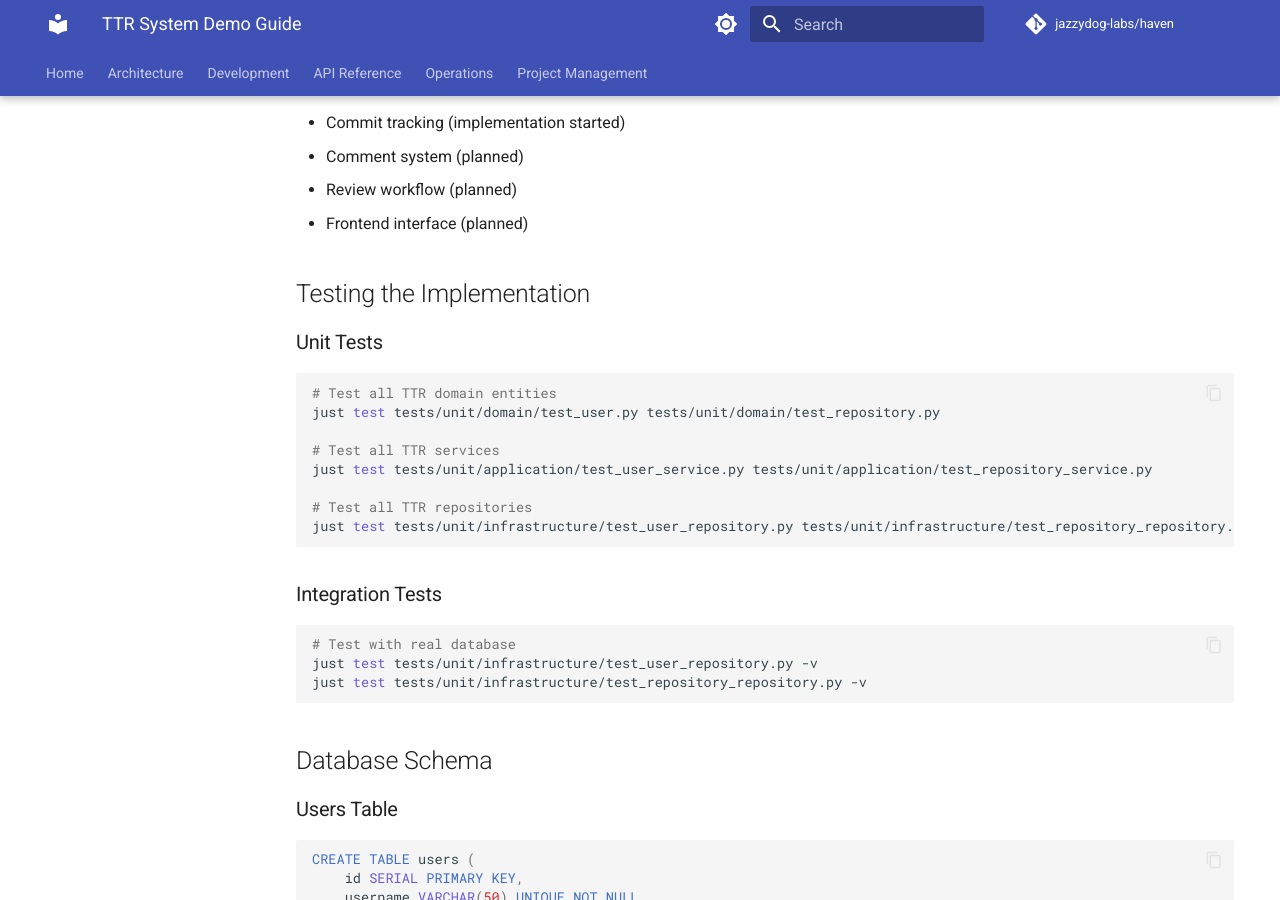
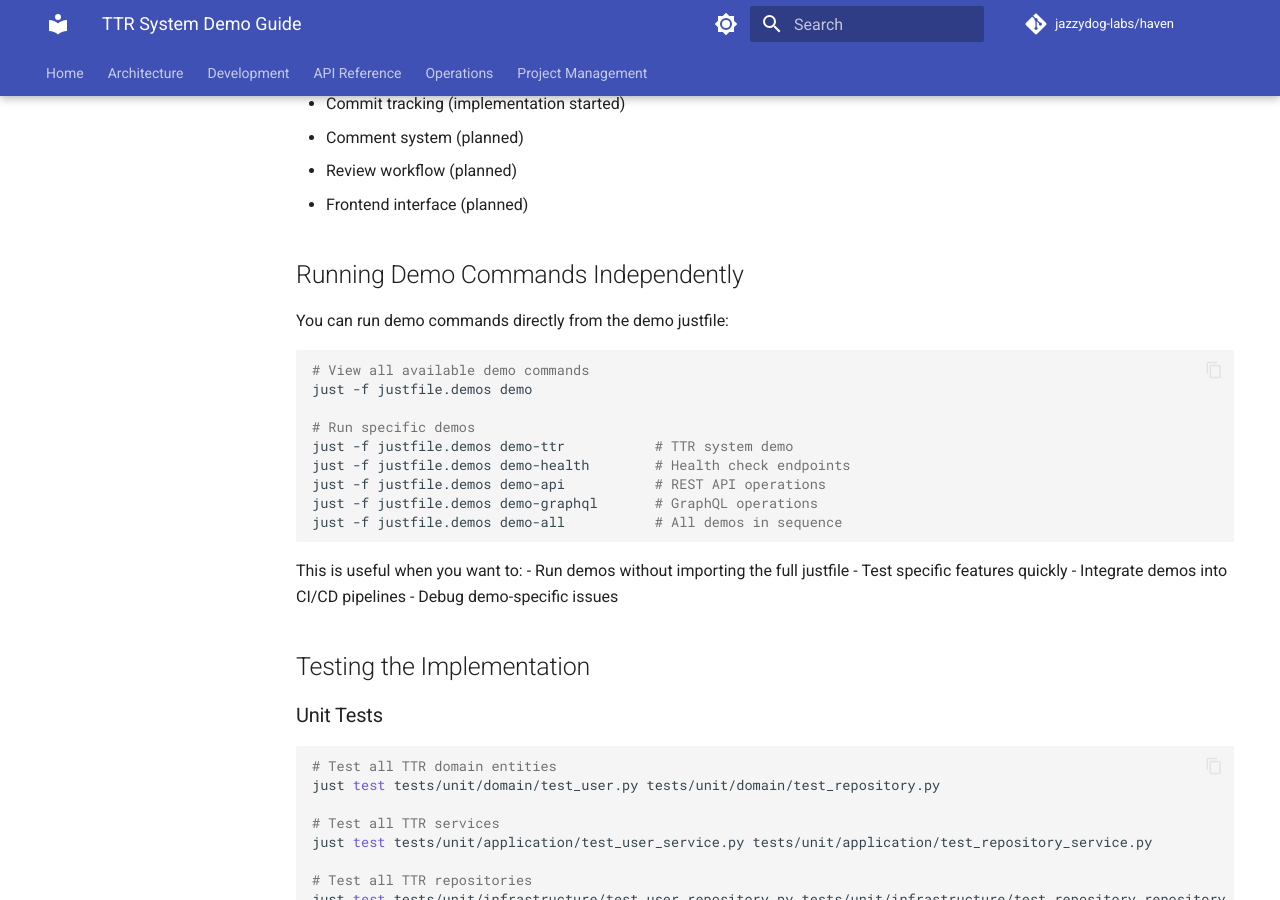
Before and after one commit to jazzydog-labs/haven, an MkDocs documentation site: the page built from docs/development/ttr-demo.md, in a window 1280 px wide and 900 px high, scrolled down 1158 px. Built offline with MkDocs 1.6.1 and Material for MkDocs 9.7.7, drawn with Linux system fonts in a browser that asks for light colours; comment, search, counter and statistics services are not loaded; the version menu is left out; some of the changed text lies outside the part shown.

Commit message:
fix: Make demo justfile runnable independently
Enable standalone execution of demo commands:
- Add required variables (api_dir, python, etc.) to justfile.demos
- Fix python path for standalone execution
- Update documentation with both execution options
- Test all demo commands work independently

Now you can run:
- `just demo-ttr` (via main justfile)
- `just -f justfile.demos demo-ttr` (standalone)
- `just -f justfile.demos demo` (list all demos)

This enables better CI/CD integration and isolated demo testing.

🤖 Generated with [Claude Code](https://claude.ai/code)

Co-Authored-By: Claude <noreply@anthropic.com>

````diff
--- a/docs/development/ttr-demo.md
+++ b/docs/development/ttr-demo.md
@@ -11,17 +11,16 @@ just db-up
 # 2. Run migrations to create TTR tables
 just db-migrate
 
-# 3. Start the API server
+# 3. Run the TTR demo (two options)
+
+# Option A: Using main Justfile
+just demo-ttr
+
+# Option B: Using demo Justfile directly
+just -f justfile.demos demo-ttr
+
+# 4. Optional: Start API server for interactive testing
 just run
-
-# 4. In another terminal, test the TTR features
-cd apps/api
-source .venv/bin/activate
-python -c "
-import asyncio
-from haven.demo.ttr_demo import demo_ttr_system
-asyncio.run(demo_ttr_system())
-"
 ```
 
 ## Implemented Features
@@ -44,6 +43,28 @@ asyncio.run(demo_ttr_system())
 - Comment system (planned)
 - Review workflow (planned)
 - Frontend interface (planned)
+
+## Running Demo Commands Independently
+
+You can run demo commands directly from the demo justfile:
+
+```bash
+# View all available demo commands
+just -f justfile.demos demo
+
+# Run specific demos
+just -f justfile.demos demo-ttr           # TTR system demo
+just -f justfile.demos demo-health        # Health check endpoints
+just -f justfile.demos demo-api           # REST API operations
+just -f justfile.demos demo-graphql       # GraphQL operations
+just -f justfile.demos demo-all           # All demos in sequence
+```
+
+This is useful when you want to:
+- Run demos without importing the full justfile
+- Test specific features quickly
+- Integrate demos into CI/CD pipelines
+- Debug demo-specific issues
 
 ## Testing the Implementation
 
````
Also changed, not shown: 1 other file.
